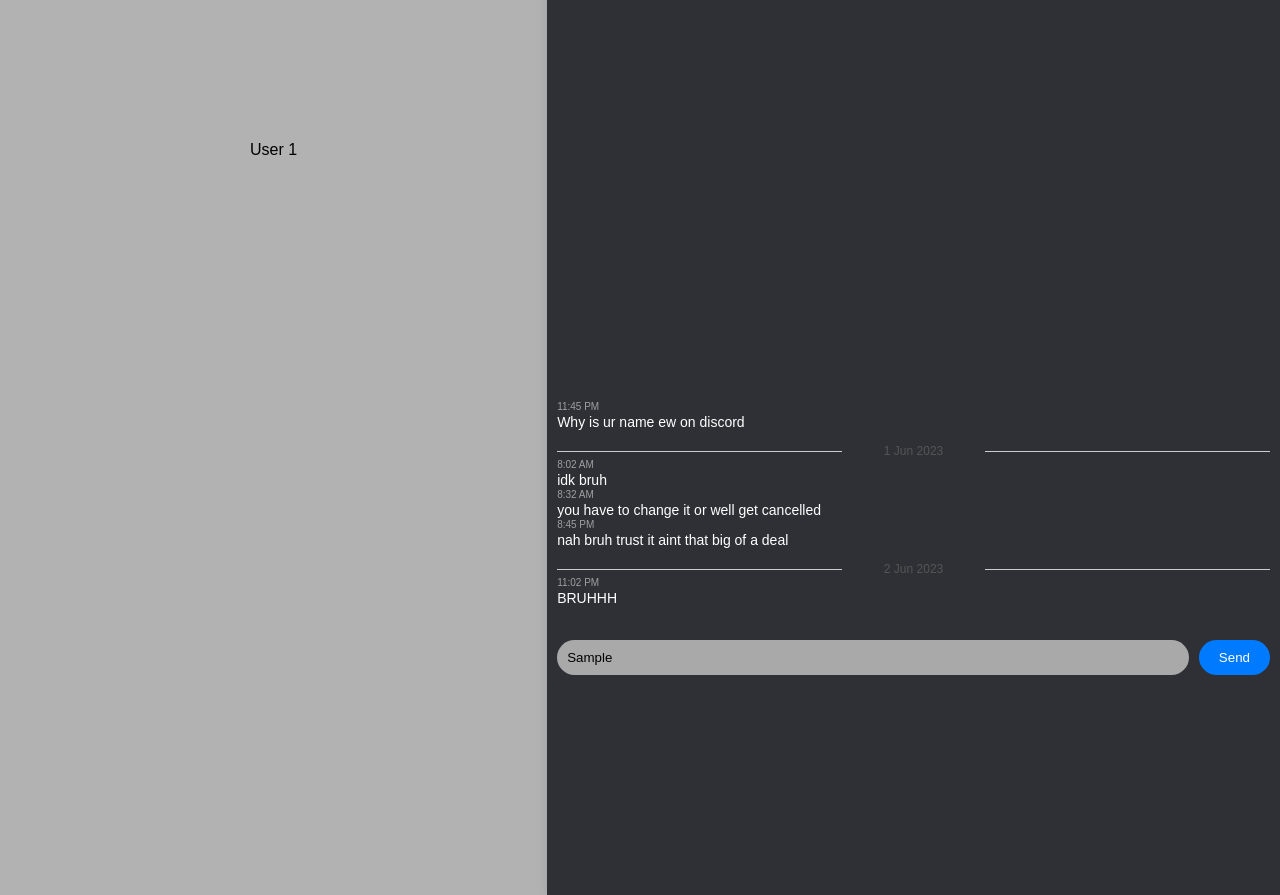
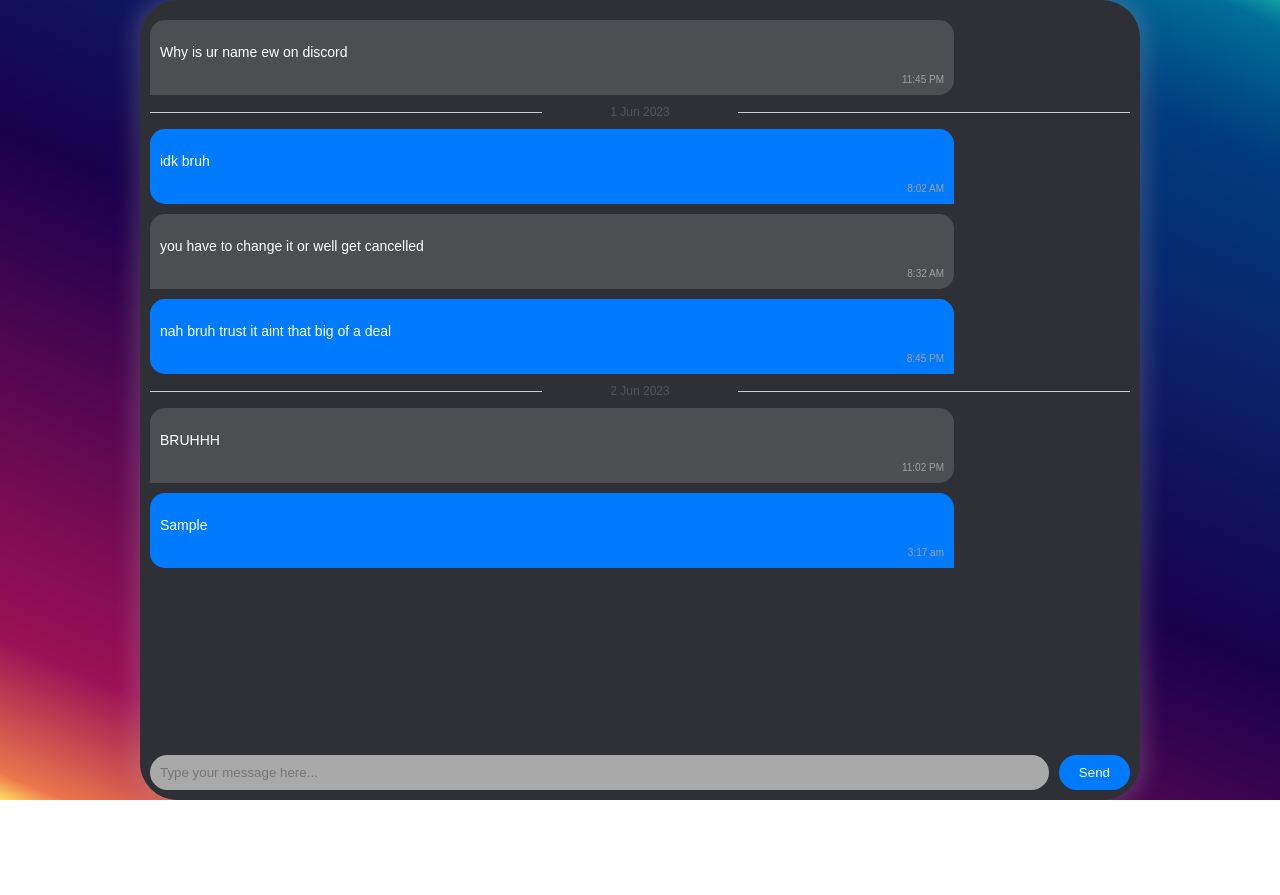
Before and after one commit to Kiratyy/Secure-Programming-Chat-System, a plain HTML site: page main.html in a window 1280 px wide. Both pictures are taken after typing "Sample" into the empty fields and a click on the button "Send". After the commit the page ends 800 px from the top, so only its background shows below. Drawn offline with Linux system fonts and the light colour scheme.

Commit message:
JS File Created, HTML/CSS Updated

```diff
--- /dev/null
+++ b/app.js
@@ -0,0 +1,52 @@
+const chatBox = document.querySelector('.chat-box'); // The chat box container
+const inputText = document.querySelector('.input-text'); // The input field
+const sendButton = document.querySelector('.send-button'); // The Send button
+
+// Function to send a message
+const sendMessage = (e) => {
+    e.preventDefault();
+
+    // Check if input text is not empty
+    if (inputText.value.trim() === '') {
+        return; // Do not send an empty message
+    }
+
+    // Capture the current time
+    const timestamp = new Date().toLocaleString('en-AU', { hour: 'numeric', minute: 'numeric', hour12: true });
+
+    // Create the message container div
+    const messageDiv = document.createElement('div');
+    messageDiv.classList.add('message', 'message-right'); // Add both classes for the message style
+
+    // Create the text element
+    const messageText = document.createElement('p');
+    messageText.innerText = inputText.value;
+
+    // Create the timestamp element
+    const messageTime = document.createElement('span');
+    messageTime.classList.add('time');
+    messageTime.innerText = timestamp;
+
+    // Append text and timestamp to the message div
+    messageDiv.appendChild(messageText);
+    messageDiv.appendChild(messageTime);
+
+    // Append the new message to the chat box
+    chatBox.appendChild(messageDiv);
+
+    // Scroll to the bottom of the chat box
+    chatBox.scrollTop = chatBox.scrollHeight;
+
+    // Clear the input field after sending
+    inputText.value = '';
+};
+
+// Add an event listener for the Send button
+sendButton.addEventListener('click', sendMessage);
+
+// Optional: You can also send the message when the "Enter" key is pressed
+inputText.addEventListener('keypress', (e) => {
+    if (e.key === 'Enter') {
+        sendMessage(e);
+    }
+});
--- a/main.html
+++ b/main.html
@@ -7,7 +7,6 @@
     <link rel="stylesheet" href="style.css">
 </head>
 <body>
-    <div class="username">User 1</div>
     <div class="chat-container">
         <div class="chat-box">
             <div class="message message-left">
@@ -34,9 +33,10 @@
             </div>
         </div>
         <div class="input-box">
-            <input type="text" placeholder="Type your message here...">
-            <button>Send</button>
+            <input type="text" class="input-text" placeholder="Type your message here..." />
+            <button type="button" class="send-button">Send</button>
         </div>
-    </div>
-</body>
+
+        <script src="app.js"></script>
+    </body>
 </html>
--- a/style.css
+++ b/style.css
@@ -1,11 +1,20 @@
 body {
     font-family: Arial, sans-serif;
-    background-color: #b2b2b2;
     display: flex;
     justify-content: center;
     align-items: center;
     height: 100vh;
     margin: 0;
+    background-image: linear-gradient(
+        23deg,
+        hsl(49deg 100% 69%) 0%,
+        hsl(16deg 80% 61%) 2%,
+        hsl(330deg 81% 34%) 12%,
+        hsl(259deg 100% 15%) 50%,
+        hsl(212deg 100% 25%) 88%,
+        hsl(197deg 100% 30%) 98%,
+        hsl(183deg 79% 36%) 100%
+    );
 }
 
 .username {
@@ -16,19 +25,29 @@ body {
 }
 
 .chat-container {
-    width: 1500px;
-    height: 1000px;
+    width: 1000px;
+    height: 800px;
     background-color: #2E3036;
-    box-shadow: 0 0 10px rgba(0, 0, 0, 0.1);
-    margin-left: 250px;
-    margin-bottom: 10px;
+    box-shadow: 0 0 1.25em 0.5em #c3c3c333;
+    border-radius: 10mm;
+    display: flex;
+    flex-direction: column;
+    justify-content: space-between;
+    position: relative; /* Necessary for relative positioning of the chat box */
+    overflow: hidden; /* Prevent overflow beyond container */
 }
 
 .chat-box {
     padding: 10px;
-    max-height: 500px;
-    overflow-y: auto;
-    margin-top: 495px;
+    height: 650px; /* Fixed height to ensure it stays constrained */
+    overflow-y: auto; /* Allows vertical scrolling for messages */
+    flex-grow: 1;
+    margin-bottom: 20px; /* Space between the chat box and input field */
+    box-sizing: border-box; /* Ensures padding is considered in height calculation */
+}
+
+.chat-box::-webkit-scrollbar{
+    display: none;
 }
 
 .message {
@@ -37,16 +56,21 @@ body {
     max-width: 80%;
     color: white;
     font-size: 14px;
+    padding: 10px;
+    background-color: #3a3b3f;
     position: relative;
+    overflow-wrap: break-word; /* Ensure text breaks properly */
 }
 
 .message-left {
     align-self: flex-start;
+    background-color: #4d4e52;
     border-radius: 15px 15px 15px 0;
 }
 
 .message-right {
     align-self: flex-end;
+    background-color: #007bff;
     border-radius: 15px 15px 0 15px;
     color: white;
 }
@@ -54,9 +78,9 @@ body {
 .message .time {
     font-size: 10px;
     color: #a0a0a0;
-    position: absolute;
-    bottom: 18px;
-
+    display: block;
+    text-align: right;
+    margin-top: 5px;
 }
 
 .date-divider {
@@ -90,6 +114,8 @@ body {
     padding: 10px;
     background-color: #2E3036;
     border-radius: 0 0 10px 10px;
+    position: sticky;
+    bottom: 0;
 }
 
 .input-box input {
@@ -110,3 +136,11 @@ body {
     color: white;
     cursor: pointer;
 }
+
+.input-box button:hover {
+    filter: brightness(0.9);
+}
+
+.input-box button:active {
+    transform: translateY(2px);
+}
```
Also changed, not shown: left.html (deleted, +0 -41 lines), README.md.
